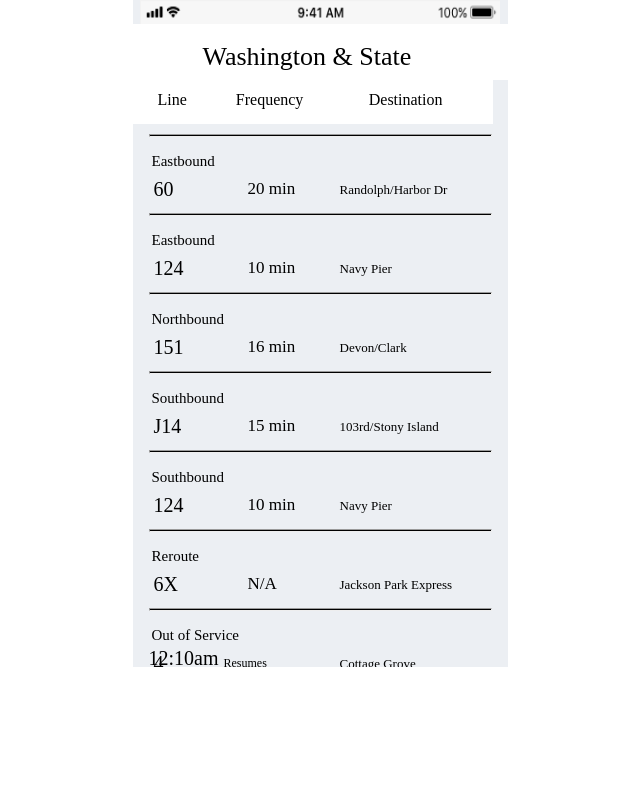
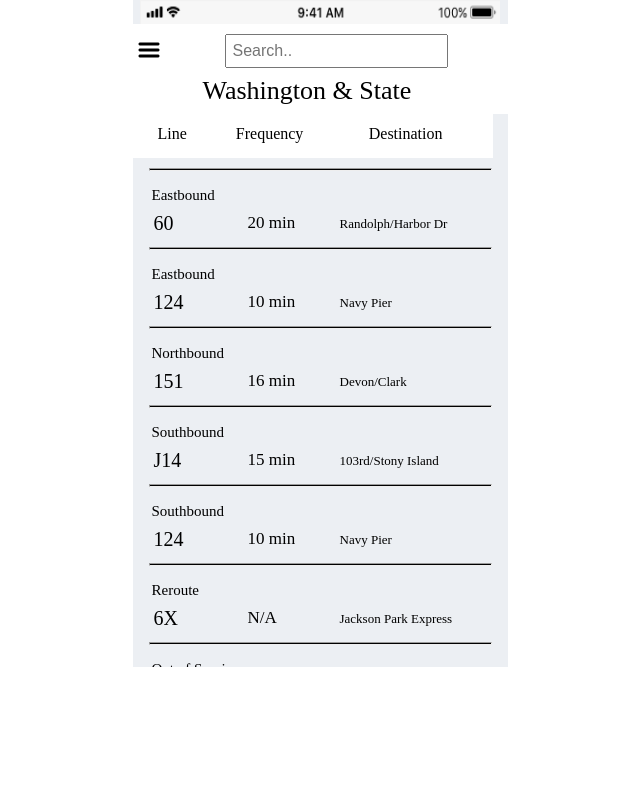
Before and after one commit to carlywebb/Frontend-Challenge, a plain HTML site: page index.html in a window 1280 px wide. Shown: the whole page, without its empty margins (320-960 px from the left). Drawn offline with Linux system fonts and the light colour scheme.

Commit message:
reverted back to earlier today version

```diff
--- a/index.html
+++ b/index.html
@@ -10,12 +10,12 @@
         <div class="status-bar">
           <img class="status-bar" src="images/ios-11-status-bar.png">
         </div>
-<div>
-  <div class="bar1"></div>
-  <div class="bar2"></div>
-  <div class="bar3"></div>
-</div>
-        <div>
+        <div class="topnav">
+            <input type="text" placeholder="Search..">
+        </div>
+        <div class="hamburger">
+          <img class="hamburger" src="images/menu-icon.png">
+        </div>
           <h3 class="title">Washington &amp; State</h3>
           <div class="list-table">
             <ul class="list-table-content">
```
